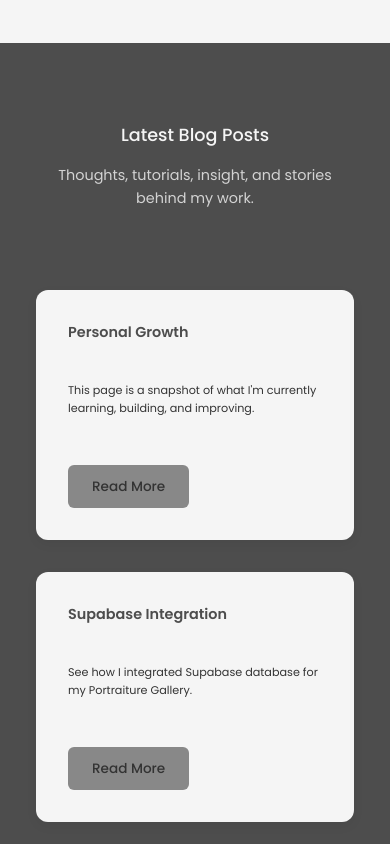
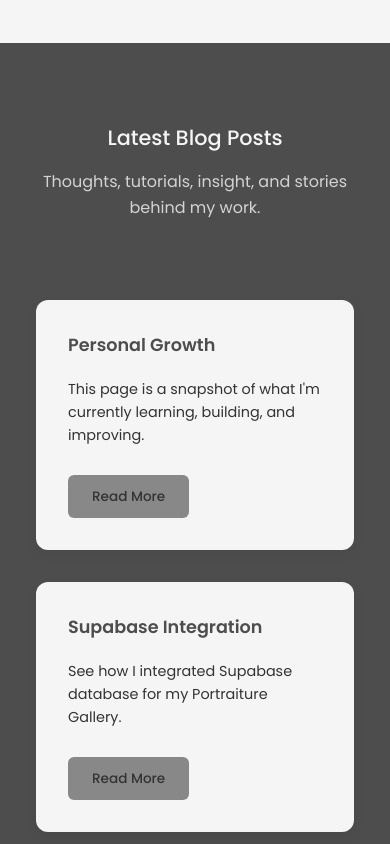
Before and after one commit to karteverything/karteverything2, a Next.js app: page / in a window 390 px wide. Shown: the part 3640-4484 px from the top of the page. Built offline with nearby package versions, Linux system fonts and the light colour scheme; no server answers; the database is empty.

Commit message:
adjust font size for small devices

```diff
--- a/app/globals.css
+++ b/app/globals.css
@@ -901,19 +901,19 @@ ul {
 
 @media (max-width: 768px) {
     .blog-title h2 {
+        font-size: 1.3rem;
+    }
+
+    .blog-title p {
+        font-size: 1rem;
+    }
+
+    .blog-card h3 {
         font-size: 1.1rem;
     }
 
-    .blog-title p {
+    .blog-card p {
         font-size: 0.9rem;
-    }
-
-    .blog-card h3 {
-        font-size: 0.9rem;
-    }
-
-    .blog-card p {
-        font-size: 0.7rem;
     }
 
     .blog-card.engineering {
```
